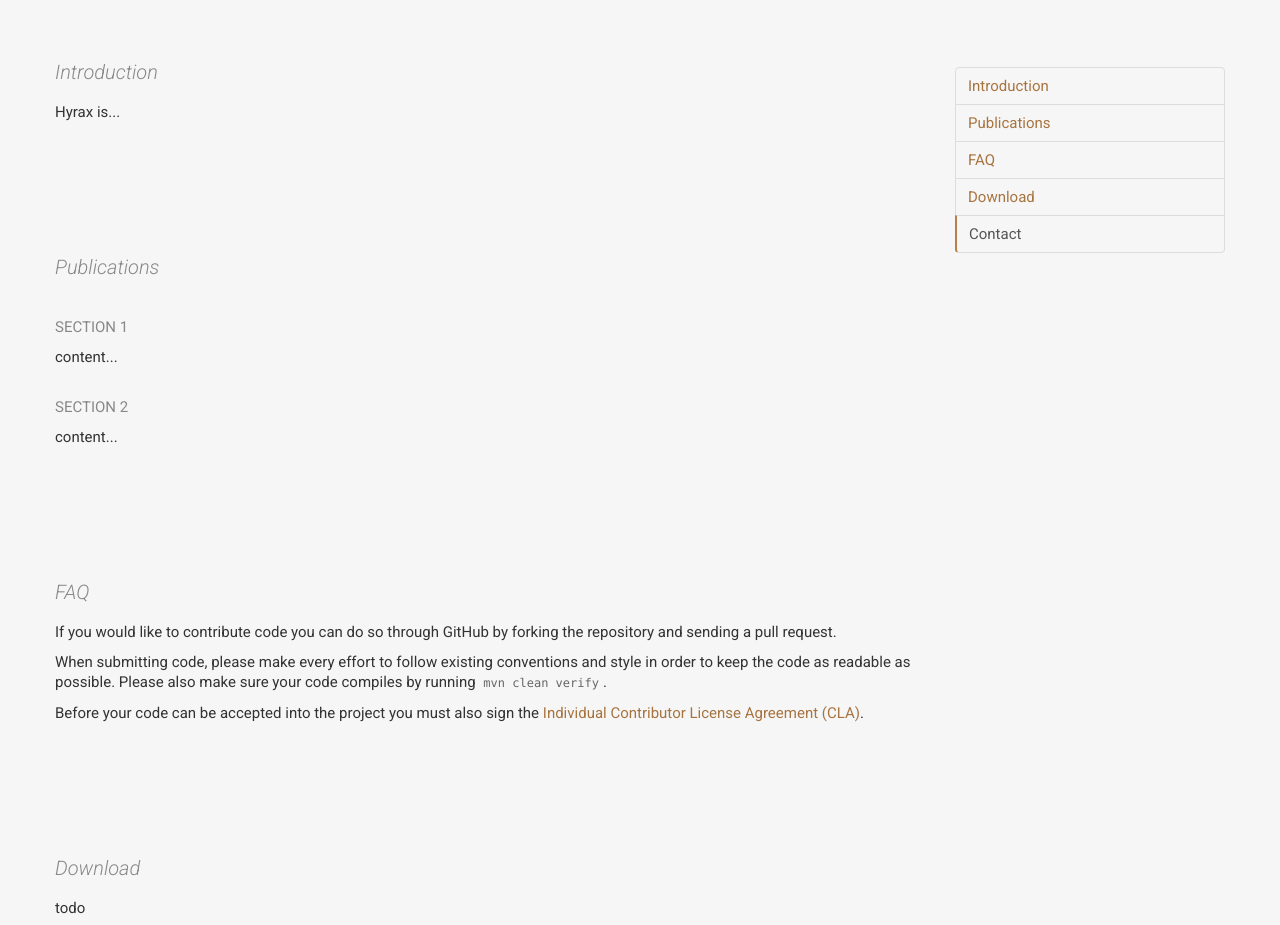
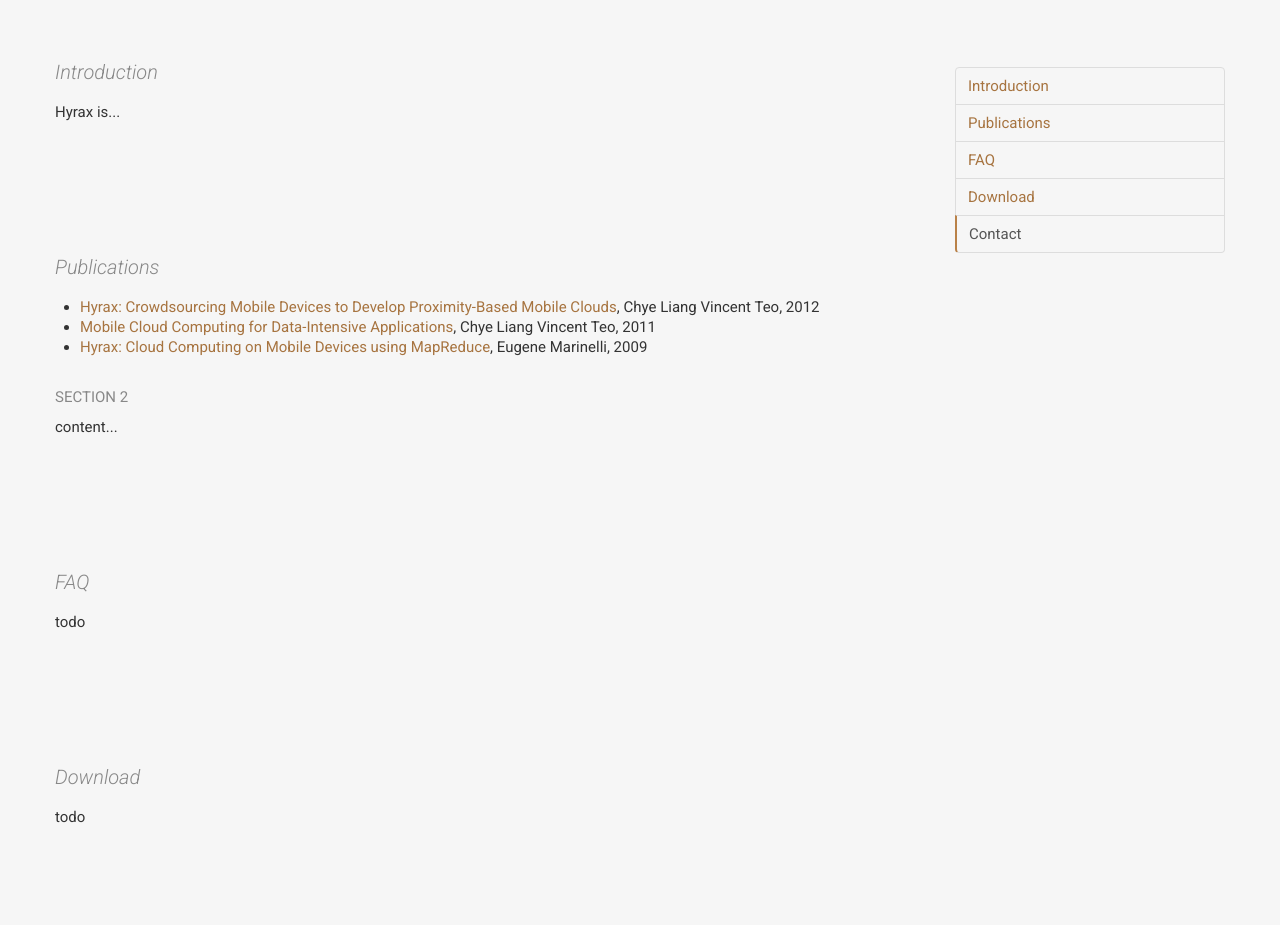
Before and after one commit to eugeneiiim/hyrax, a plain HTML site: page index.html in a window 1280 px wide. Shown: the part 143-1068 px from the top of the page. Drawn offline with nearby package versions, Linux system fonts and the light colour scheme.

Commit message:
link to papers

```diff
--- a/index.html
+++ b/index.html
@@ -47,16 +47,17 @@
 
             <h3 id="publications">Publications</h3>
 
-            <h4>Section 1</h4>
-            <p>content...</p>
+            <ul>
+              <li><a href="http://reports-archive.adm.cs.cmu.edu/anon/2012/CMU-CS-12-131.pdf">Hyrax: Crowdsourcing Mobile Devices to Develop Proximity-Based Mobile Clouds</a>, Chye Liang Vincent Teo, 2012</li>
+              <li><a href="http://www.cs.cmu.edu/afs/cs/user/mjs/ftp/thesis-program/2011/theses/teo.pdf">Mobile Cloud Computing for Data-Intensive Applications</a>, Chye Liang Vincent Teo, 2011</li>
+              <li><a href="http://reports-archive.adm.cs.cmu.edu/anon/2009/CMU-CS-09-164.pdf">Hyrax: Cloud Computing on Mobile Devices using MapReduce</a>, Eugene Marinelli, 2009</li>
+            </ul>
 
             <h4>Section 2</h4>
             <p>content...</p>
 
             <h3 id="faq">FAQ</h3>
-            <p>If you would like to contribute code you can do so through GitHub by forking the repository and sending a pull request.</p>
-            <p>When submitting code, please make every effort to follow existing conventions and style in order to keep the code as readable as possible. Please also make sure your code compiles by running <code>mvn clean verify</code>.</p>
-            <p>Before your code can be accepted into the project you must also sign the <a href="http://squ.re/sign-the-cla">Individual Contributor License Agreement (CLA)</a>.</p>
+            <p>todo</p>
 
             <h3 id="download">Download</h3>
             <p>todo</p>
```
